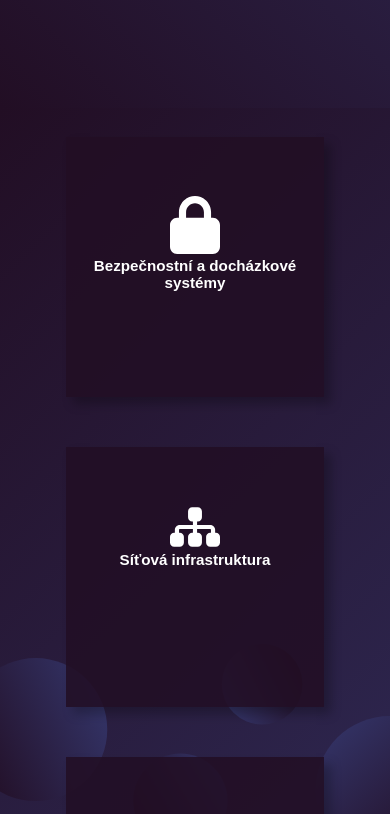
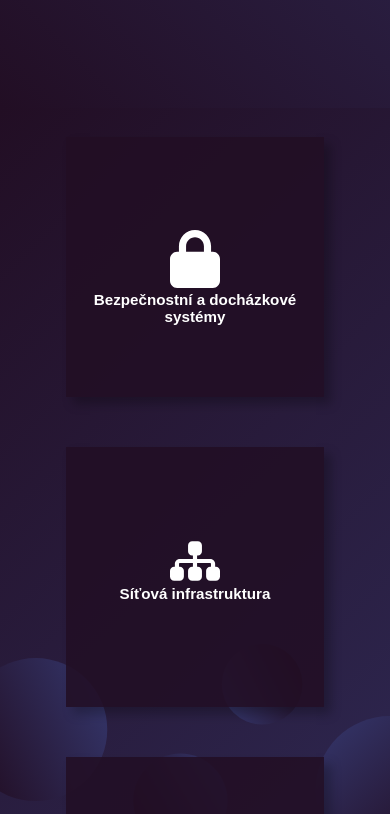
Before and after one commit to fil1pko/ORIO, a Vue app: page / in a window 390 px wide. Shown: the part 1580-2394 px from the top of the page. Built offline with nearby package versions, Linux system fonts and the light colour scheme.

Commit message:
fixed details

```diff
--- a/src/assets/styles/services.scss
+++ b/src/assets/styles/services.scss
@@ -99,6 +99,7 @@
                 }
                 p{
                     max-width: 24.499vw;
+                    line-height: 2.5vw;
                 }
             }
         }
@@ -128,6 +129,8 @@
                 margin: 0 auto;
                 width: 66.250vw !important;
                 height: 66.563vw !important;
+                display: grid;
+                place-items: center;
                 p{
                    display: none;
                 }
@@ -140,7 +143,7 @@
                             flex-direction: column;
                     text-align: center;
                     position: relative;
-                    top: 10vw;
+                    bottom: 10vw;
                     h3{
                         width: 56.250vw !important;
                     }
```
